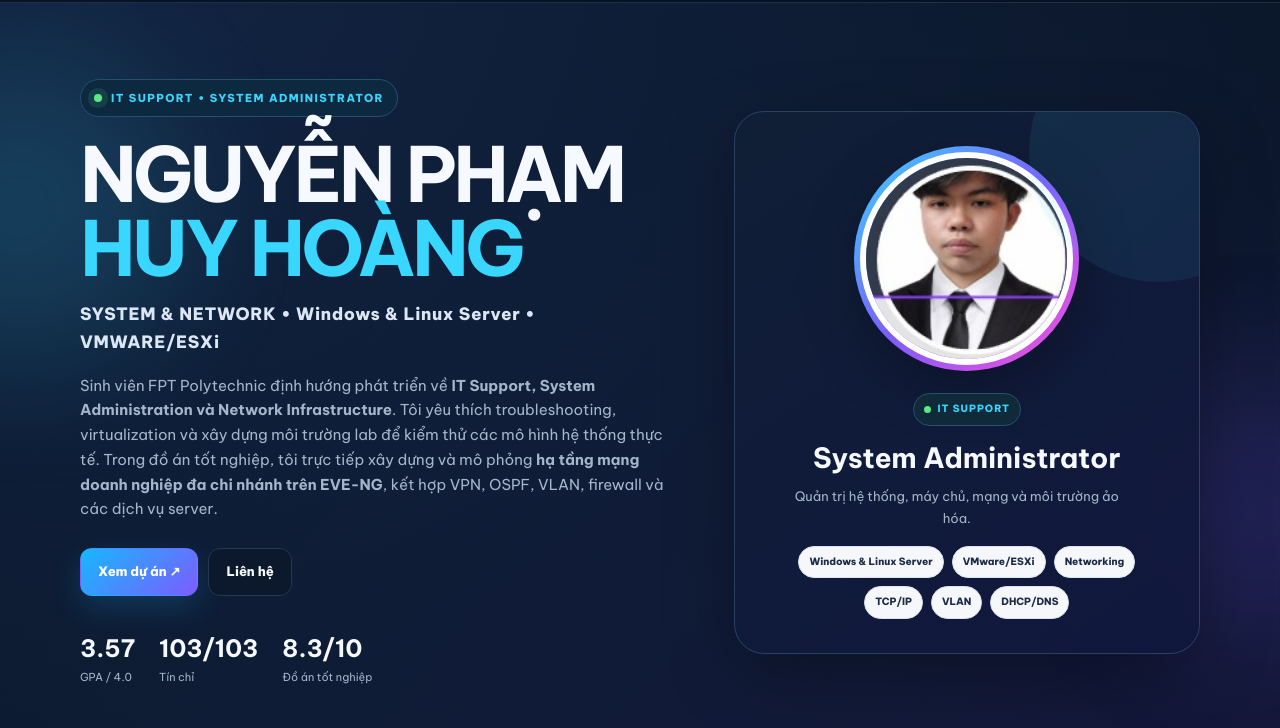
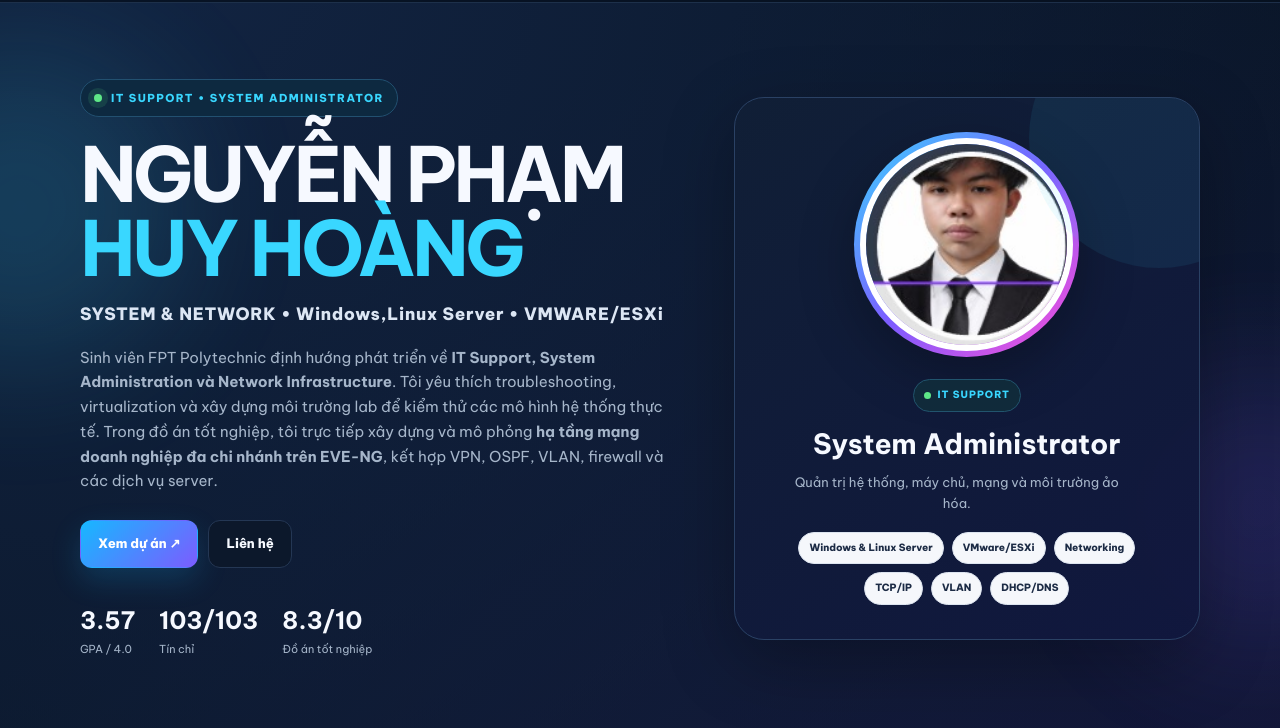
Before and after one commit to devilnguyen005/hoang-profiles, a plain HTML site: page index.html in a window 1280 px wide. Shown: the part 72-800 px from the top of the page. Drawn offline with Linux system fonts and the light colour scheme.

Commit message:
Update index.html

```diff
--- a/index.html
+++ b/index.html
@@ -23,7 +23,7 @@
 <div class="hero-copy reveal">
 <div class="eyebrow"><span class="pulse"></span> IT SUPPORT • SYSTEM ADMINISTRATOR</div>
 <h1>NGUYỄN PHẠM<br><span>HUY HOÀNG</span></h1>
-<p class="hero-role">SYSTEM &amp; NETWORK • Windows & Linux Server • VMWARE/ESXi</p>
+<p class="hero-role">SYSTEM &amp; NETWORK • Windows,Linux Server • VMWARE/ESXi</p>
 <p class="hero-text">Sinh viên FPT Polytechnic định hướng phát triển về <strong>IT Support, System Administration và Network Infrastructure</strong>. Tôi yêu thích troubleshooting, virtualization và xây dựng môi trường lab để kiểm thử các mô hình hệ thống thực tế. Trong đồ án tốt nghiệp, tôi trực tiếp xây dựng và mô phỏng <strong>hạ tầng mạng doanh nghiệp đa chi nhánh trên EVE-NG</strong>, kết hợp VPN, OSPF, VLAN, firewall và các dịch vụ server.</p>
 <div class="hero-actions"><a class="btn btn-primary" href="#projects">Xem dự án ↗</a><a class="btn btn-ghost" href="#contact">Liên hệ</a></div>
 <div class="quick-stats"><div><strong>3.57</strong><span>GPA / 4.0</span></div><div><strong>103/103</strong><span>Tín chỉ</span></div><div><strong>8.3/10</strong><span>Đồ án tốt nghiệp</span></div></div>
```
